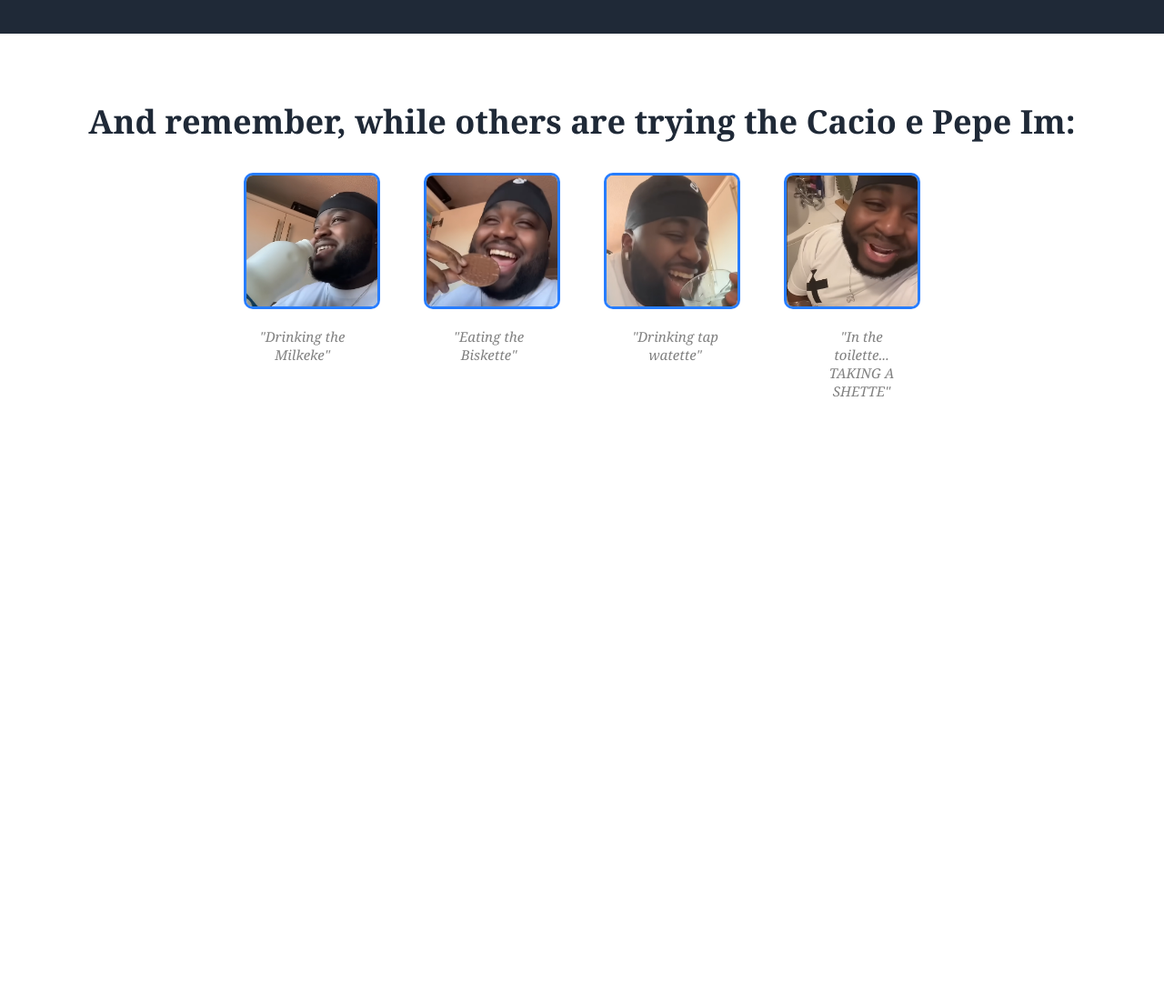
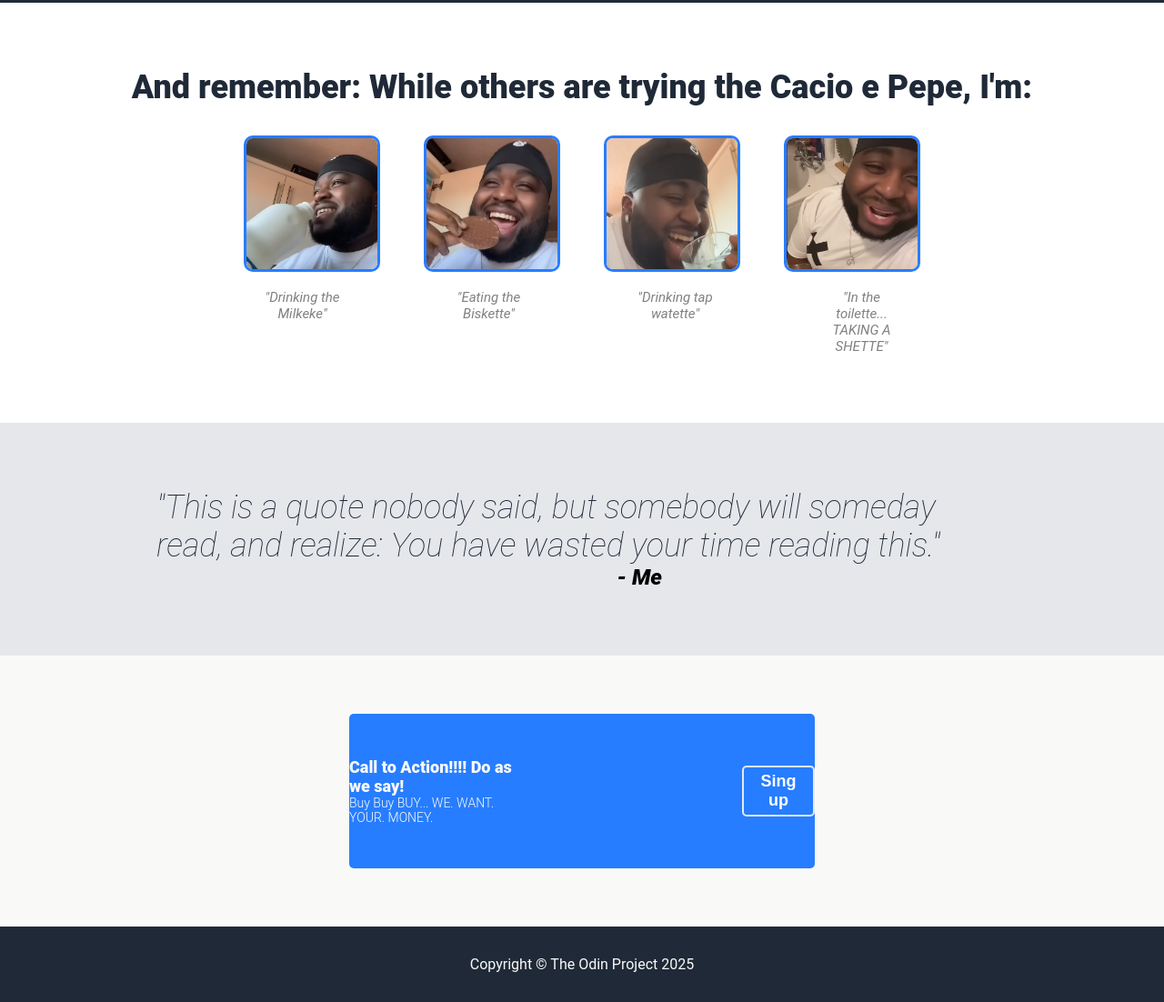
Before and after one commit to dev-training-pedro/odin-landingpage, a plain HTML site: page index.html in a window 1280 px wide. Shown: the part 754-1856 px from the top of the page at 91% size. Before the commit the page ends 1269 px from the top, so only its background shows below. Drawn offline with Linux system fonts and the light colour scheme.

Commit message:
Finalize sections 3 and 4

```diff
--- a/index.html
+++ b/index.html
@@ -15,7 +15,7 @@
                     <a href="#">Header Link 3</a>
                 </ul>
             </div>
-            <div class="first-section2">
+            <div class="hero-section">
                 <div>
                     <div class="hero-text">THIS WEBSITE IS AWESOME</div>
                     <div id="hero-secondtext">Lorem ipsum dolor sit amet consectetur adipisicing elit. Veniam accusamus, voluptates beatae asperiores
@@ -26,7 +26,7 @@
             </div>
         </div>
         <div class="second-section1">
-            <div class="title2">And remember, while others are trying the Cacio e Pepe Im:</div>
+            <di v class="title2">And remember: While others are trying the Cacio e Pepe, I'm:</div>
             <div class="squares">
                 <div><img src="./images/milkeke.png" height="150" width="150" id="ette"></div>
                 <div><img src="./images/biskette.png" height="150" width="150" id="ette"></div>
@@ -39,8 +39,22 @@
                 <div class="undertext"><em>"Drinking tap watette"</em></div>
                 <div class="undertext"><em>"In the toilette... TAKING A SHETTE"</em></div>
             </div>
-
+        </div>
+        <div class="third-section1">
+            <div class="quote-section">
+                <div class="quote">"This is a quote nobody said, but somebody will someday read, and realize: You have wasted your time reading this."</div>
+                <div class="author">- Me</div>
             </div>
         </div>
+        <div class="fourth-section1">
+            <div class="cta-section">
+                <div class="cta-main">
+                    <div>Call to Action!!!! Do as we say!</div>
+                    <div class="cta-text">Buy Buy BUY... WE. WANT. YOUR. MONEY.</div>
+                </div>
+                <div><button class="cta-button">Sing up</button></div>
+            </div>
+        </div>
+        <div class="footer">Copyright © The Odin Project 2025</div>
     </body>
 </html>
--- a/style.css
+++ b/style.css
@@ -2,8 +2,9 @@
     box-sizing: border-box;
 }
 body{
+    min-height: 100vh;
     margin: 0;
-    font-family: Cambria, Cochin, Georgia, Times, 'Times New Roman', serif;
+    font-family: 'Roboto', sans-serif;
 }
 
 /* -------------------First section alignment-------------------------- */
@@ -23,7 +24,7 @@ body{
     margin: 0 20em 0 20em;
 }
 
-.first-section2{
+.hero-section{
     display: flex;
     flex: 1;
     flex-wrap: wrap;
@@ -99,11 +100,46 @@ img#ette{
 }
 
 
+/* -------------------Third section alignment-------------------------- */
+
+.quote-section{
+    background-color: #e5e7eb;
+    display: flex;
+    flex-direction: column;
+    align-items: center;
+}
+
+/* -------------------Fourth section alignment-------------------------- */
+
+.fourth-section1{
+    display: flex;
+    justify-content: center;
+    padding: 4em 3em 4em 3em;
+    background-color: #f9faf8;
+}
+
+.cta-section{
+    display: flex;
+    flex: 1 1 0;
+    justify-content: center;
+    align-items: center;
+    background-color: rgb(39, 125, 255);
+    border-radius: 5px;
+    padding: 3em 0em 3em 0em;
+    gap: 15em;
+    margin: 0 21em 0 21em;
+}
 
 
+.footer{
+    display: flex;
+    justify-content: center;
+    background-color: #1F2937;
+    color: #f9faf8;
+    padding: 2em;
+}
 
-
-/* coloring and sizing:*/
+/* ----------------coloring and sizing:---------------- */
 
 .hero-text{
     color: #f9faf8;
@@ -111,10 +147,17 @@ img#ette{
     font-size: 48px;
     max-width: 10em;
 }
-.logo {
+.logo, .cta-main{
     font-size: 24px;
     color: #f9faf8;
     font-weight: 900;
+}
+.cta-text{
+    font-size: 14px;
+    font-weight: 300;
+}
+.cta-main{
+    font-size: 18px;
 }
 a, #hero-secondtext{
     color: #e5e7eb;
@@ -145,3 +188,26 @@ button{
     font-size: 15px;
     font-weight: 900;
 }
+.cta-button{
+    border: 2px solid #e5e7eb;
+    border-radius: 5px;
+    margin: 0;
+    font-size: 18px;
+}
+.quote{
+    font-size: 36px;
+    color: #1f2937;
+    font-style: italic;
+    font-weight: 100;
+    width: 30em;
+    padding: 2em 2em 0 2em;
+}
+.author{
+    font-size: 24px;
+    font-weight: 900;
+    font-style: italic;
+    align-self: flex-end;
+    margin: 0 21em 0 21em;
+    padding-right: 2em;
+    padding-bottom: 3em;
+}
```
